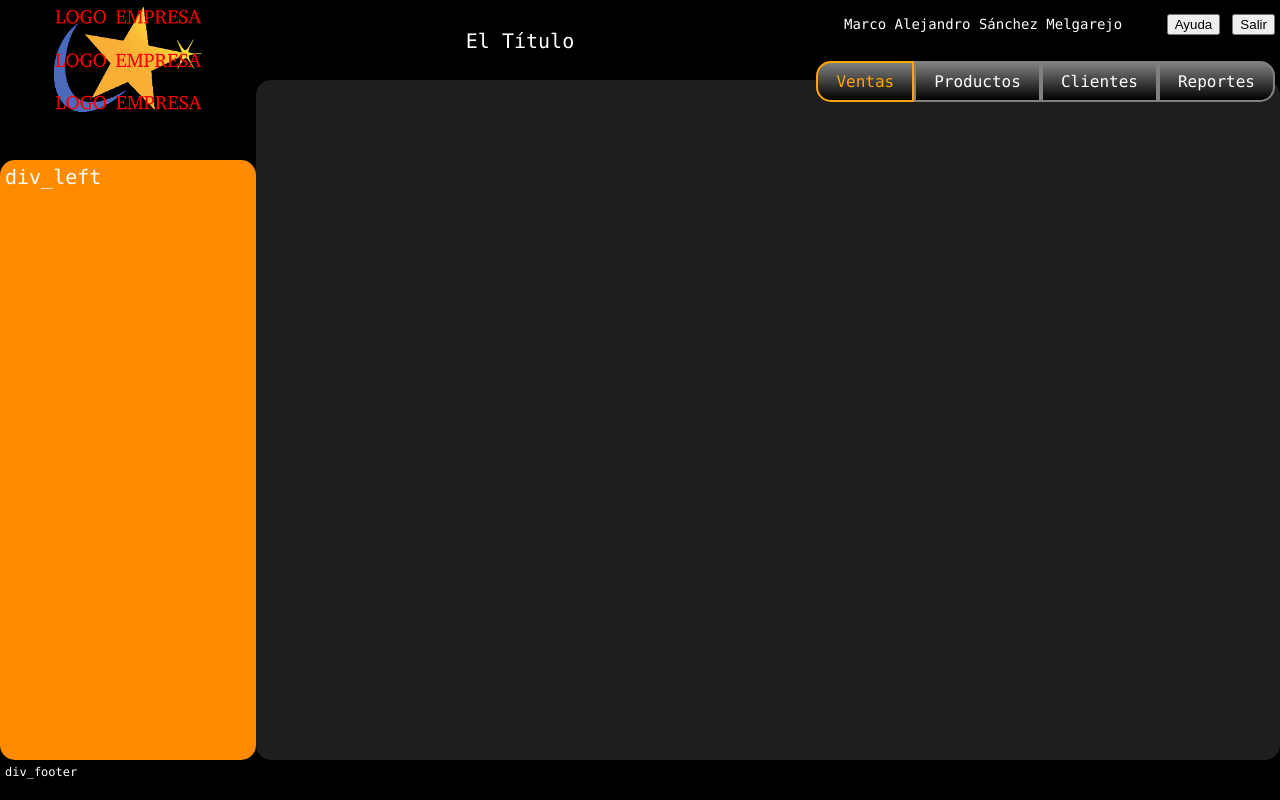
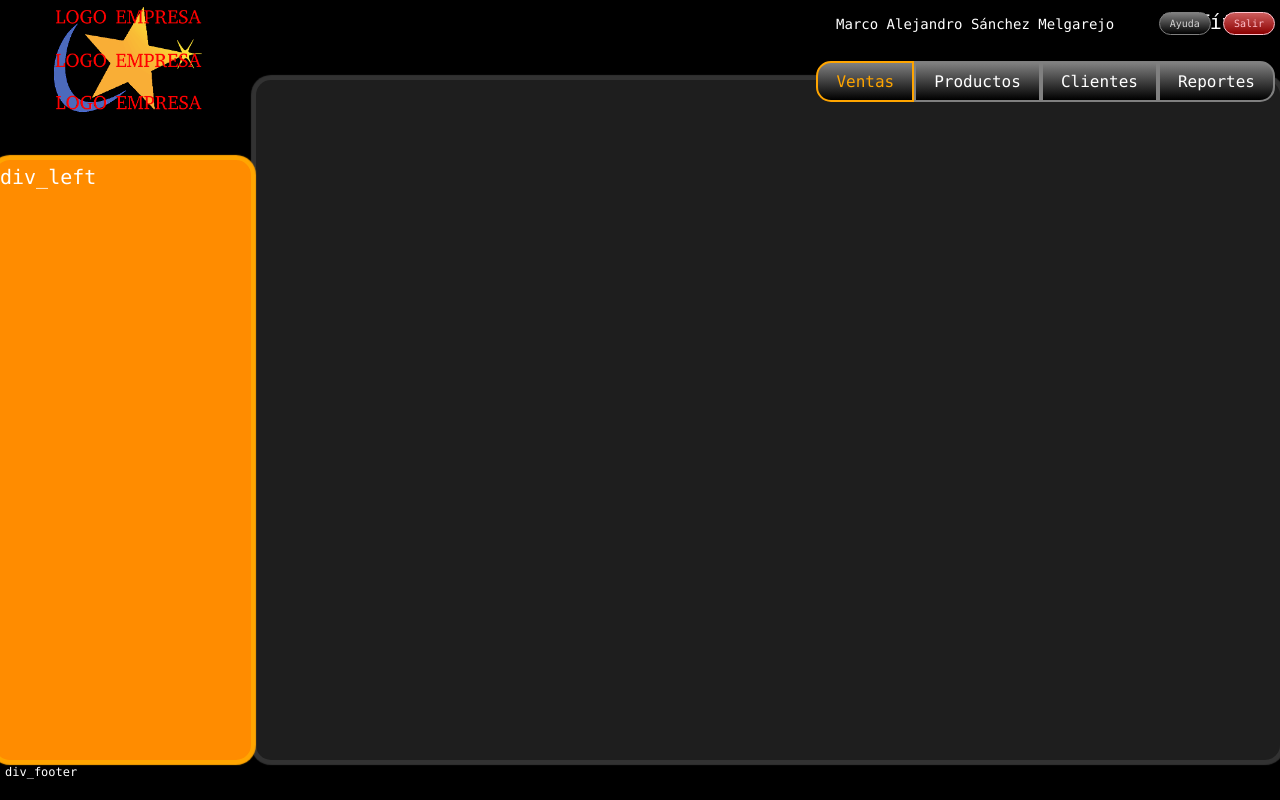
Before and after one commit to marco-sanchez/facturel, a PHP site: page /pruebas.php in a window 1280 px wide. Run offline with PHP 8.4, Linux system fonts and the light colour scheme.

Commit message:
Fixing styles: index and main ready

```diff
--- a/css/_main.css
+++ b/css/_main.css
@@ -9,3 +9,4 @@
 @import 'effects.css';
 @import 'content.css';
 @import 'buttons.css';
+@import 'index.css';
--- a/css/buttons.css
+++ b/css/buttons.css
@@ -0,0 +1,70 @@
+@charset "utf-8";
+
+button {
+    padding: 5px 10px;
+    color: lightgrey;
+    font-size: 16px;
+    font-family: "Lucida Console", Monaco, monospace;
+    text-decoration: none;
+    vertical-align: middle;
+    cursor: pointer;
+
+    border: 1px solid grey;
+    background: black;
+    background: -webkit-gradient(linear, 0% 0%, 0% 100%, from(grey), to(black)); /* Safari 4-5, Chrome 1-9 */
+    background: -webkit-linear-gradient(top, grey, black); /* Safari 5.1, Chrome 10+ */
+    background: -moz-linear-gradient(top, grey, black); /* Firefox 3.6+ */
+    background: -ms-linear-gradient(top, grey, black); /* IE 10 */
+    background: -o-linear-gradient(top, grey, black); /* Opera 11.10+ */
+    -webkit-border-radius: 24px;
+    -moz-border-radius: 24px;
+    border-radius: 24px;
+    -webkit-box-shadow: black 0 1px 0;
+    -moz-box-shadow: black 0 1px 0;
+    box-shadow: black 0 1px 0;
+}
+button:hover {
+    color: white;
+    border: 1px solid white;
+}
+button:active {
+    background: grey;
+    background: -webkit-gradient(linear, 0% 0%, 0% 100%, from(black), to(grey)); /* Safari 4-5, Chrome 1-9 */
+    background: -webkit-linear-gradient(top, black, grey); /* Safari 5.1, Chrome 10+ */
+    background: -moz-linear-gradient(top, black), grey); /* Firefox 3.6+ */
+    background: -ms-linear-gradient(top, black, grey); /* IE 10 */
+    background: -o-linear-gradient(top, black, grey); /* Opera 11.10+ */
+}
+
+button.btn_negativo {
+    color: pink;
+    border-color: pink;
+
+    background: darkred;
+    background: -webkit-gradient(linear, 0% 0%, 0% 100%, from(indianred), to(darkred)); /* Safari 4-5, Chrome 1-9 */
+    background: -webkit-linear-gradient(top, indianred, darkred); /* Safari 5.1, Chrome 10+ */
+    background: -moz-linear-gradient(top, indianred, darkred); /* Firefox 3.6+ */
+    background: -ms-linear-gradient(top, indianred, darkred); /* IE 10 */
+    background: -o-linear-gradient(top, indianred, darkred); /* Opera 11.10+ */
+    -webkit-border-radius: 24px;
+    -moz-border-radius: 24px;
+    border-radius: 24px;
+    -webkit-box-shadow: black 0 1px 0;
+    -moz-box-shadow: black 0 1px 0;
+    box-shadow: black 0 1px 0;
+
+}
+
+button.btn_negativo:hover {
+    color: white;
+    border: 1px solid white;
+}
+
+button.btn_negativo:active {
+    background: indianred;
+    background: -webkit-gradient(linear, 0% 0%, 0% 100%, from(darkred), to(indianred)); /* Safari 4-5, Chrome 1-9 */
+    background: -webkit-linear-gradient(top, darkred, indianred); /* Safari 5.1, Chrome 10+ */
+    background: -moz-linear-gradient(top, darkred), indianred); /* Firefox 3.6+ */
+    background: -ms-linear-gradient(top, darkred, indianred); /* IE 10 */
+    background: -o-linear-gradient(top, darkred, indianred); /* Opera 11.10+ */
+}
--- a/css/containers.css
+++ b/css/containers.css
@@ -7,6 +7,7 @@
     left: 0;
     width: 20%;
     height: 20%;
+    box-sizing: border-box;
 
     overflow: hidden;
 
@@ -22,6 +23,7 @@
     right: 0;
     width: 80%;
     height: 10%;
+    box-sizing: border-box;
 
     overflow: visible;
     text-align: right;
@@ -33,11 +35,20 @@
     position: absolute;
     float:left;
     top: 20%;
-    left: 0;
+    left: -5px; /* => shadow difference */
     width: 20%;
     height: 75%;
+    box-sizing: border-box;
 
     background-color: darkorange;
+
+    border-top-right-radius: 15px;
+    -webkit-border-top-right-radius: 15px;
+    -moz-border-radius-topright: 15px;
+
+    -webkit-box-shadow: 0 0 1px 5px orange;
+    -moz-box-shadow: 0 0 1px 5px orange;
+    box-shadow: 0 0 1px 5px orange;
 
     z-index: 2;
 }
@@ -49,10 +60,19 @@
     right: 0;
     width: 80%;
     height: 85%;
+    box-sizing: border-box;
 
     background-color: rgb(30,30,30);
 
     z-index: 1;
+
+    border-top-left-radius: 15px;
+    -webkit-border-top-left-radius: 15px;
+    -moz-border-radius-topleft: 15px;
+
+    -webkit-box-shadow: 0 0 1px 5px rgb(50,50,50);
+    -moz-box-shadow: 0 0 1px 5px rgb(50,50,50);
+    box-shadow: 0 0 1px 5px rgb(50,50,50);
 }
 
 #div_footer {
@@ -62,8 +82,9 @@
     left: 0;
     width: 100%;
     height: 5%;
+    box-sizing: border-box;
 
     font-size: 12px;
 
-    z-index: 2;
+    z-index: 3;
 }
--- a/css/effects.css
+++ b/css/effects.css
@@ -1,5 +1,9 @@
 @charset "utf-8";
 /* special effects assigned as classes */
+
+.opt_button{
+    font-size: 10px;
+}
 
 .round_corners {
     border-radius: 15px;
--- a/css/general.css
+++ b/css/general.css
@@ -21,6 +21,17 @@ body {
 
 div{
     overflow: auto;
-    box-sizing: border-box;
     padding: 5px;
 }
+
+input {
+    height: 30px;
+    vertical-align: top;
+    font-family: "Lucida Console", Monaco, monospace;
+    font-size: 20px;
+    color: #000000;
+    padding-left: 10px;
+
+    border: solid black;
+    border-radius: 10px;
+}
--- /dev/null
+++ b/css/index.css
@@ -0,0 +1,16 @@
+@charset "utf-8";
+
+#index_content {
+    position: relative;
+    top: 20%;
+}
+
+#login {
+    width: 250px;
+    height: 250px;
+    border-radius: 15px;
+    background-color: rgb(20,20,20);
+    -webkit-box-shadow: 0 0 5px 5px rgb(50,50,50);
+    -moz-box-shadow: 0 0 5px 5px rgb(50,50,50);
+    box-shadow: 0 0 5px 5px rgb(50,50,50);
+}
--- a/css/top_bar.css
+++ b/css/top_bar.css
@@ -9,17 +9,11 @@
 #top_usr_name {
     font-size: 14px;
 }
-
-#tittle {
-    position: absolute;
-    top: 30%;
-    left: 20%;
-
-    font-size: 20px;
-    font-weight: normal;
-
-    background-color: black;
-}
+    #top_usr_name:hover{
+        cursor: pointer;
+        color: darkorange;
+        font-weight: bold;
+    }
 
 #top_menu {
     position: absolute;
--- a/pruebas.php
+++ b/pruebas.php
@@ -49,7 +49,7 @@
 <!-- ############################################################### -->
 <!-- ################## DIÁLOGOS & POPUPS ########################## -->
 
-    <div class="cover"></div>
+    <div id="cover"></div>
 
     <div class="msgBox" id="msgConfirmar">
         <div class="msgTop">
@@ -71,7 +71,7 @@
         </div>
             <span class="msgTxt">
             </span>
-        <div class="msgBottom">
+        <div class="msgFooter">
             <button class="btnSI">Aceptar</button>
         </div>
     </div>
```
Also changed, not shown: css/msgBox.css (+23 -14 lines), index.php (+21 -10 lines), js/functions.js (+15 -0 lines), main.php (+57 -57 lines). Lines whose indentation alone changed are shown as unchanged.
